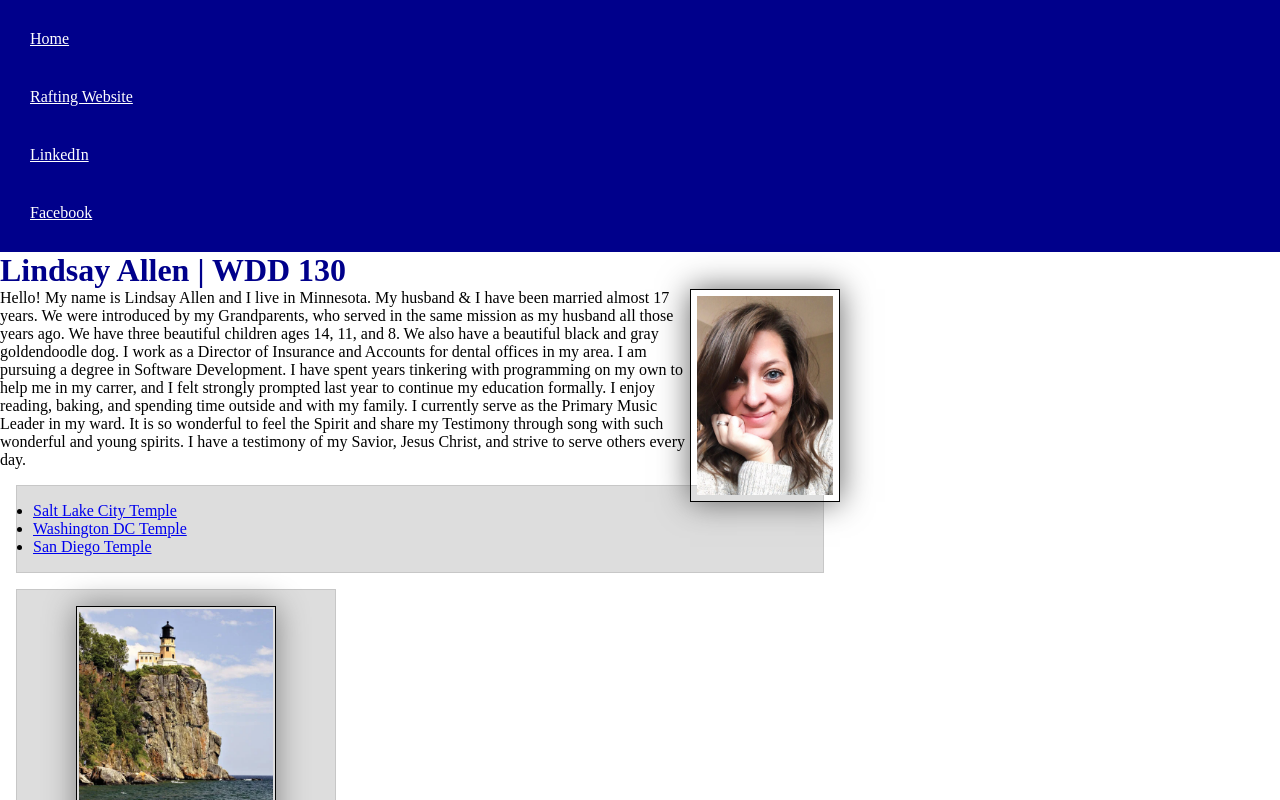
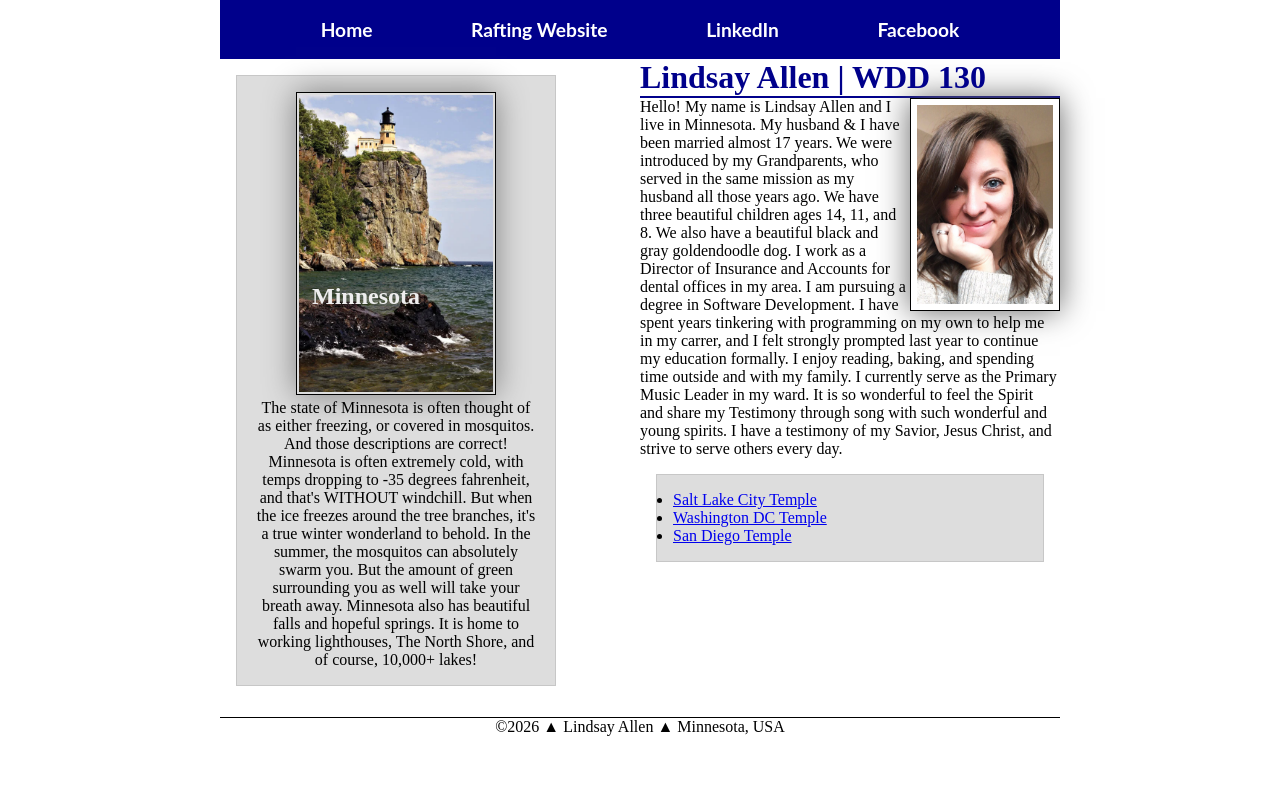
Before and after one commit to lindzjae/wdd130, a plain HTML site: page index.html in a window 1280 px wide. Shown: the top 800 px of the page. Drawn offline with Linux system fonts and the light colour scheme.

Commit message:
week 4 layout commit

```diff
--- a/index.html
+++ b/index.html
@@ -19,6 +19,7 @@
             <a href="https://facebook.com" target="_blank">Facebook</a>
         </nav>
     </header>
+    <div class="grid">
         <main>
             <h1>Lindsay Allen | WDD 130</h1>
             <img src="images/profile.jpg" alt="Lindsay Allen" width="200">
@@ -34,6 +35,7 @@
             <img src="images/Minnesota2.webp" alt="Minnesota state outline with nature" width="200">
             <p>The state of Minnesota is often thought of as either freezing, or covered in mosquitos. And those descriptions are correct! Minnesota is often extremely cold, with temps dropping to -35 degrees fahrenheit, and that's WITHOUT windchill. But when the ice freezes around the tree branches, it's a true winter wonderland to behold. In the summer, the mosquitos can absolutely swarm you. But the amount of green surrounding you as well will take your breath away. Minnesota also has beautiful falls and hopeful springs. It is home to working lighthouses, The North Shore, and of course, 10,000+ lakes! </p>
         </aside>
+    </div>
     <footer>
         <p>©2026 ▲ Lindsay Allen ▲ Minnesota, USA</p>
     </footer>
--- a/styles/styles.css
+++ b/styles/styles.css
@@ -10,26 +10,46 @@
     --simple-border: 1px solid black;
 }
 
+header,
+.grid,
+footer {
+    max-width: 840px;
+    margin: 0 auto;
+}
+
 nav {
     background-color: var(--background-color);
     padding: 10px;
+    display: flex;
+    justify-content: space-evenly;
+    align-items: center;
 }
 
 nav a {
+    display: block;
     color: white;
-    display: block;
-    padding: 20px;
+    padding: 0.5rem;
+    text-decoration: none;
+    font-size: 1.2rem;
+    font-weight: 700;
+    font-family: lato;
 }
 
 h1 {
     color: var(--color);
+    border-bottom: 2px solid darkblue;
 }
 
 h2 {
     position: absolute;
-    bottom: 343px;
+    bottom: 375px;
     left: 75px;
     color: #eee;
+}
+
+main {
+    max-width: 840px;
+    grid-column: 2/3;
 }
 
 aside {
@@ -41,6 +61,8 @@ aside {
     color: #333;
     text-align: center;
     position: relative;
+    grid-column: 1/2;
+    grid-row: 1/2;
 }
 
 img {
@@ -53,10 +75,6 @@ img {
 
 p {
     padding: 0px;
-}
-
-main {
-    max-width: 840px;
 }
 
 aside img {
@@ -87,3 +105,8 @@ footer {
     background-color: #ddd;
     color: #000;
 }
+
+.grid {
+    display: grid;
+    grid-template-columns: 1fr 1fr;
+}
--- a/week04/styles/layout-exercises.css
+++ b/week04/styles/layout-exercises.css
@@ -23,19 +23,23 @@ div {
 
 .flex {
     background-color: #aba;
-    /* write declarations here */
+    display: flex;
+    justify-content: center;
+    align-items: center;
 
 }
 
 .grid {
     background-color: #abb;
-    /* write declarations here */
+    display: grid;
+    place-items: center;
 
 }
 
 .container2 {
-    /* write declarations here */
-
+    display: flex;
+    flex-wrap: wrap;
+    justify-content: space-around;
 }
 
 .two {
@@ -44,12 +48,13 @@ div {
 }
 
 .container3 {
-    /* write declarations here */
-
+    display: grid;
+    grid-template-columns: repeat(3, 1fr);
 }
 
 .columns-3 {
-    /* write declaration here */
+    display: grid;
+    grid-column: span 3;
 
 }
 
```
Lines whose indentation alone changed are shown as unchanged.
